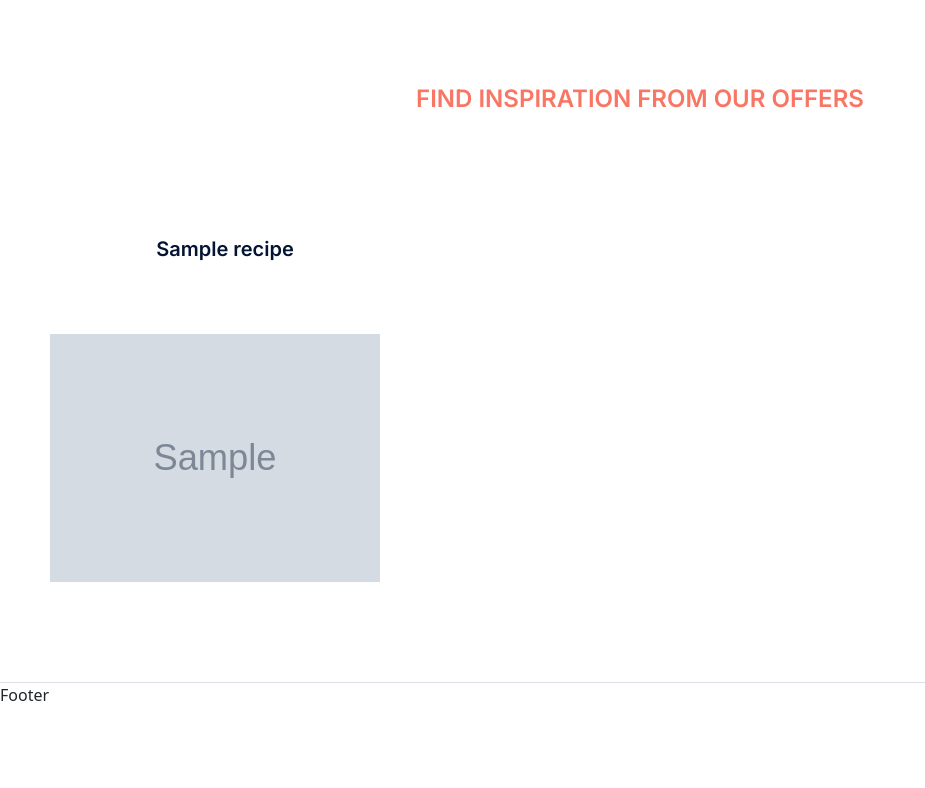
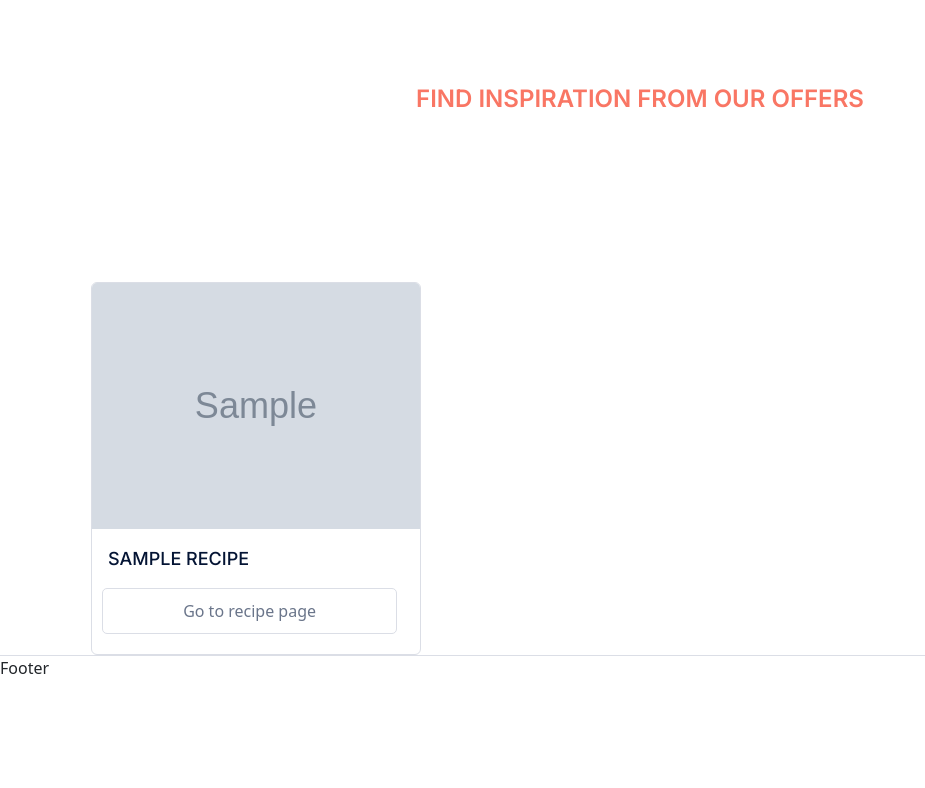
Before and after one commit to kkornilova/AI_search_assistant, a Django app: template website/templates/website/index.html in a window 1280 px wide. Shown: the part 960-1748 px from the top of the page, without its empty margins (0-925 px from the left). After the commit the page ends 1634 px from the top, so only its background shows below. Run offline with Django 5.2, Linux system fonts and the light colour scheme; the template is opened without the code that fills it: most values are stand-ins (such as "Sample title", 1, 10 or a date in 2020); grey boxes marked "Sample" are stand-in pictures.

Commit message:
improve home page recipes layout

```diff
--- a/website/static/website/index.css
+++ b/website/static/website/index.css
@@ -50,7 +50,7 @@
     margin-bottom: 90px;
 }
 
-img {
+.pancakes-img {
     object-fit: cover;
     width: 100%;
     height: 100%;
@@ -65,36 +65,43 @@ h2.sub_headline {
     margin-bottom: 120px;
     margin-top: 180px;
     font-size: 24px;
+}
+.row {
+    margin: 0 5%;
+    --bs-gutter-y: 3rem;
+    }
 
-}
-
-.offer-section {
-    display: flex;
-    justify-content: space-between;
-    align-items: center;
-    margin: 0 50px;
-
-
-}
-.offer-title {
-    height: 100px;
-    width: 350px;
-    text-align: center;
-
+.card{
+    border: 1px solid #dbdee6;
+    margin: 0 15px;
 }
 .card-title {
     color: #041434;
-    font-weight: 600;
+    font-weight: 500;
     font-family: "Inter", sans-serif;
-    font-size: 20px;
+    font-size: 18px;
     text-decoration: none;
+    text-transform: uppercase;
 }
 
 .card-title:hover {
     text-decoration: 1px underline;
 }
-.offer-image {
-    object-fit: cover;
-    width: 28%;
-    margin-bottom: 100px;
+
+.btn-go-to-recipe {
+    width: 90%;
+    margin-top: 10px;
+    background-color: white;
+    color: #6a758a;
+    border: 1px solid #dbdee6;
+    padding: 10px;
+    border-radius: 5px;
+    margin: 0 10px 20px 10px;
+
 }
+
+.btn-go-to-recipe:hover {
+    color:  #f97664;
+    border: 1px solid #f97664;
+    font-weight: 600;
+  }
--- a/website/templates/website/base.html
+++ b/website/templates/website/base.html
@@ -8,7 +8,7 @@
   <title>{% block title %}{% endblock %}</title>
   <link rel="preconnect" href="https://fonts.googleapis.com">
   <link rel="preconnect" href="https://fonts.gstatic.com" crossorigin>
-  <link href="https://fonts.googleapis.com/css2?family=Inter:wght@100;400;600&family=Playfair+Display:wght@400;600&display=swap" rel="stylesheet">
+  <link href="https://fonts.googleapis.com/css2?family=Inter:wght@100;400;500;600&family=Playfair+Display:wght@400;500;600&display=swap" rel="stylesheet">
   <link rel="stylesheet" href="https://necolas.github.io/normalize.css/latest/normalize.css">
   <link rel="stylesheet" href="{% static "website/base.css" %}">
   <link href="https://cdn.jsdelivr.net/npm/bootstrap@5.3.2/dist/css/bootstrap.min.css" rel="stylesheet" integrity="sha384-T3c6CoIi6uLrA9TneNEoa7RxnatzjcDSCmG1MXxSR1GAsXEV/Dwwykc2MPK8M2HN" crossorigin="anonymous">
--- a/website/templates/website/index.html
+++ b/website/templates/website/index.html
@@ -19,26 +19,25 @@ Home
 
 
     <div class="image-container">
-        <img src="{% static "website/images/pancakes.jpg" %}" alt="pancakes" />
+        <img class="pancakes-img"src="{% static "website/images/pancakes.jpg" %}" alt="pancakes" />
     </div>
 
     <h2 class="sub_headline">Find Inspiration From Our Offers</h2>
 
-    <div class="offer-section">
+
+    <div class="row row-cols-1 row-cols-md-3 g-4">
         {%for recipe in recipes %}
-        <div class="offer-title">
-            <a class="card-title" href="{% url "website:recipe-page" recipe.id %}">{{ recipe.title }}</a>
-        </div>
+            <div class="col">
+                <div class="card h-100">
+                    <img src={{ recipe.image }} class="card-img-top" alt="dish">
+                <div class="card-body">
+                    <a class="card-title" href="{% url "website:recipe-page" recipe.title|slugify %}">{{ recipe.title }}</a>
+                </div>
+                    <a class="btn btn-go-to-recipe" href="{% url "website:recipe-page" recipe.title|slugify %}">Go to recipe page</a>
+                </div>
+            </div>
         {% endfor %}
 
-    </div>
-
-    <div class="offer-section">
-        {%for recipe in recipes %}
-        <div class="offer-image">
-            <img src={{ recipe.image }} alt="dish">
-        </div>
-        {% endfor %}
-    </div>
+      </div>
 
 {% endblock %}
--- a/website/templates/website/search_all_recipes.html
+++ b/website/templates/website/search_all_recipes.html
@@ -72,7 +72,7 @@ Search
           </div>
           <div class="col-md-8">
             <div class="card-body">
-              <a class="card-title" href="{% url "website:recipe-page" recipe.id %}">{{ recipe.title }}</a>
+              <a class="card-title" href="{% url "website:recipe-page" recipe.title|slugify %}">{{ recipe.title }}</a>
 
               <div class="card-text">
                 <div class="dropdown">
@@ -83,7 +83,7 @@ Search
                       {% for ingredient in recipe.ingredients%}
                       <li class="ingrd-item">{{ ingredient.ingredient_name|capfirst  }}<span class="underscore"></span> {{ ingredient.amount|cut:".0"}} {{ ingredient.unit|lower}}</li>
                       {% endfor %}
-                      <a class="btn btn-go-to-recipe" href="{% url "website:recipe-page" recipe.id %}" role="button">Go to recipe page</a>
+                      <a class="btn btn-go-to-recipe" href="{% url "website:recipe-page" recipe.title|slugify %}" role="button">Go to recipe page</a>
                     </ul>
                   <span class="pipe">|</span>
                 </div>
```
Also changed, not shown: website/static/website/search_all_recipes.css (+4 -5 lines).
